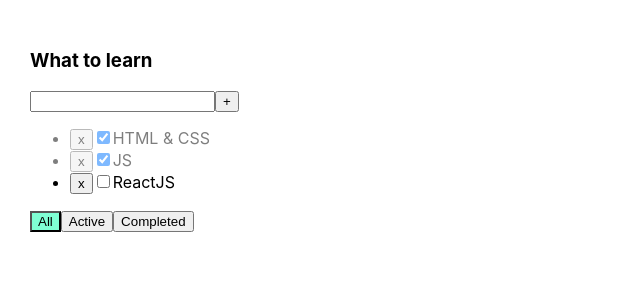
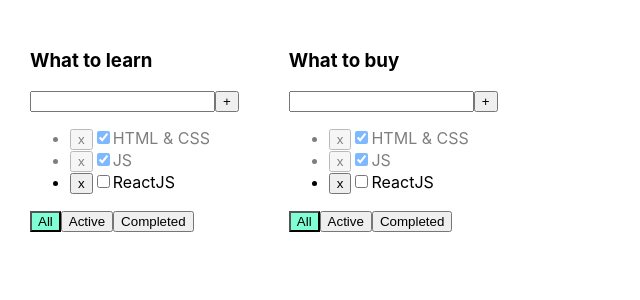
Before and after one commit to oleg-lego-lego/todolist_for_the_lesson, a React (Create React App) app: page / in a window 1280 px wide. Shown: the top 300 px of the page, without its empty margins (0-640 px from the left). Built offline with nearby package versions, Linux system fonts and the light colour scheme.

Commit message:
add rendered todolists array

```diff
--- a/src/App.tsx
+++ b/src/App.tsx
@@ -3,7 +3,7 @@ import './App.css';
 import {Todolist} from "./Todolist";
 import {v1} from "uuid";
 
-type TodolistType= {
+type TodolistType = {
     id: string
     title: string
     filter: FilterType
@@ -60,15 +60,21 @@ function App() {
 
     return (
         <div className="App">
+            {todolist.map(t => {
+                return (
                     <Todolist
-                title={'What to learn'}
+                        key={t.id}
+                        title={t.title}
                         tasks={filtered}
                         removeTask={removeTask}
                         filteredTask={filteredTask}
                         addTask={addTask}
                         changeTaskStatus={changeTaskStatus}
-                filter={filter}
+                        filter={t.filter}
                     />
+                )
+            })}
+
         </div>
     );
 }
```
Lines whose indentation alone changed are shown as unchanged.
